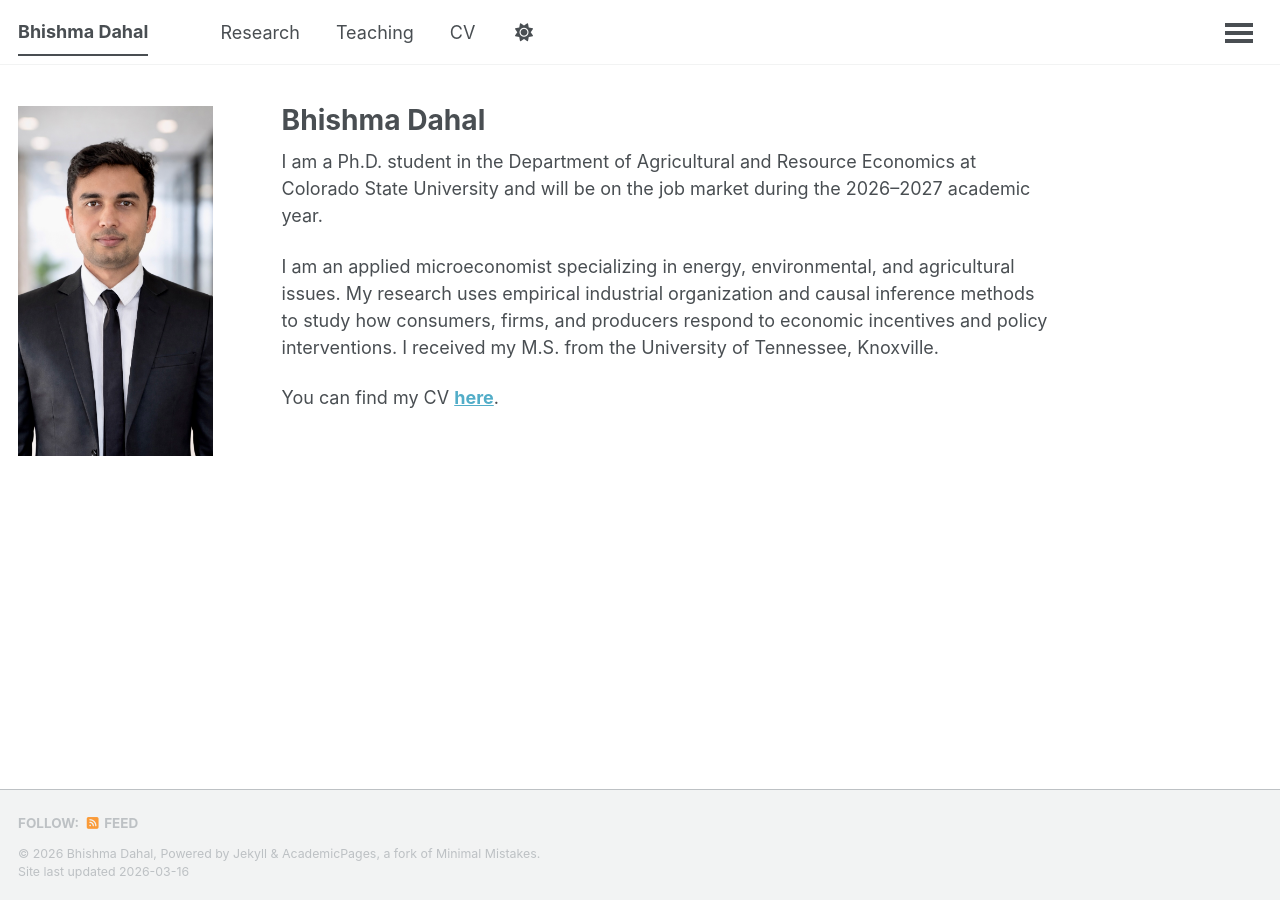
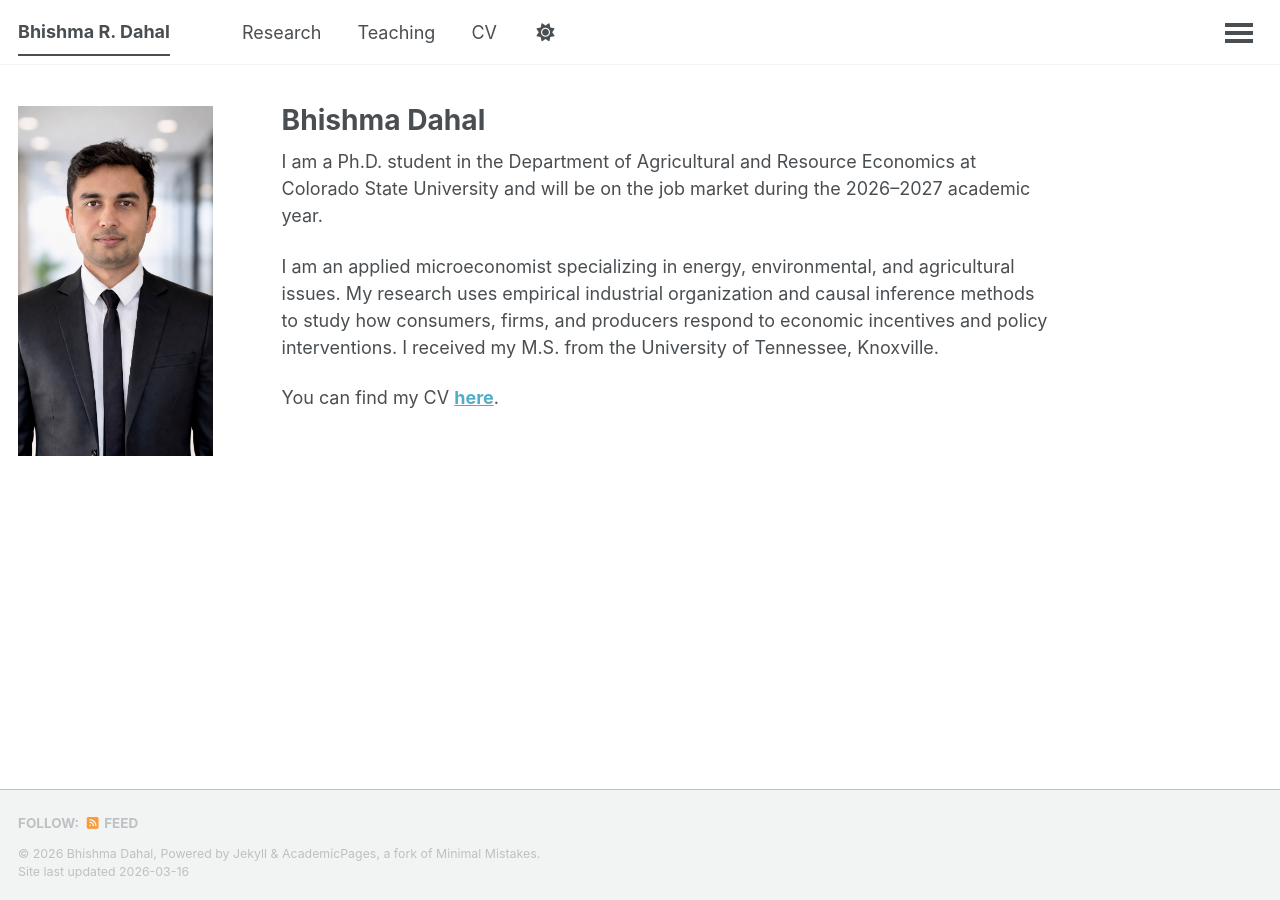
Before and after one commit to bhishmarajdahal/bhishmarajdahal.github.io, a Jekyll site: the page built from _pages/about.md, in a window 1280 px wide. Built offline with Jekyll 4.4.1, drawn with Linux system fonts in a browser that asks for light colours; a script that is not in the unit is left out.

```diff
--- a/_config.yml
+++ b/_config.yml
@@ -9,7 +9,7 @@
 # Basic Site Settings
 locale                   : "en-US"
 site_theme               : "default" # The available themes options are "default", "air", "sunrise", "mint", "dirt" and "contrast"
-title                    : "Bhishma Dahal"
+title                    : "Bhishma R. Dahal"
 title_separator          : "-"
 name                     : &name "Bhishma Dahal"
 description              : &description "Bhishma Dahal"   # Update this with a general description of your site, this is the default if not overridden by a page
```
